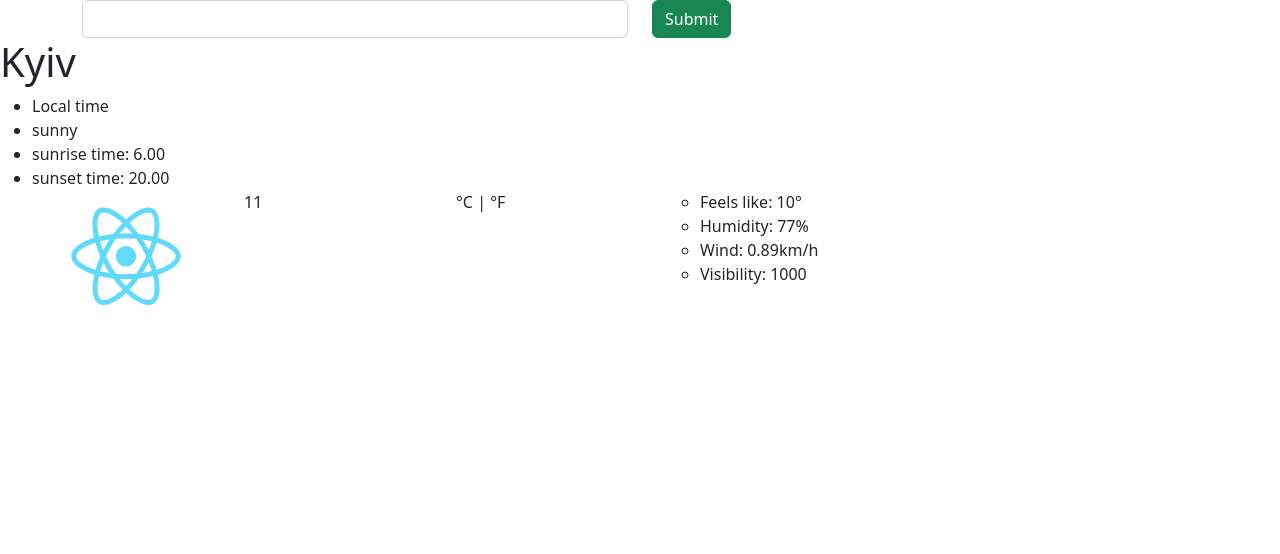
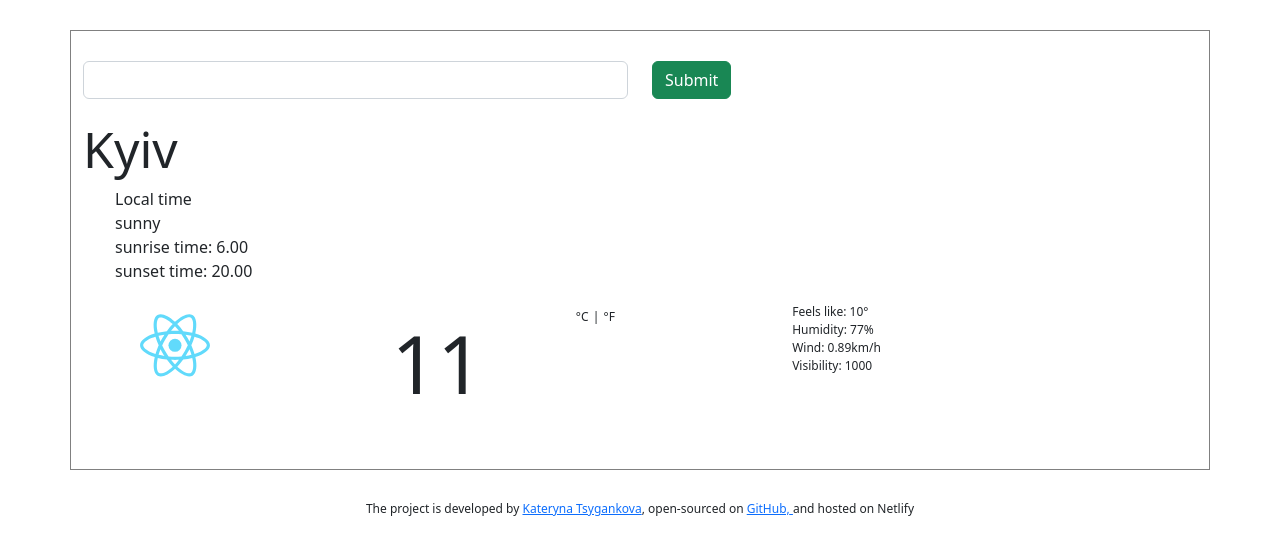
Before and after one commit to tsyganek/shecodes_final_project_react, a React (Create React App) app in the folder my-app/: page / in a window 1280 px wide. Shown: the top 554 px of the page. Built offline with nearby package versions, Linux system fonts and the light colour scheme.

Commit message:
app styles added

```diff
--- /dev/null
+++ b/my-app/src/Footer.js
@@ -0,0 +1,21 @@
+import React from "react";
+import "./index.css";
+
+export default function Footer() {
+  return (
+    <footer>
+      <p>
+        The project is developed by{" "}
+        <a href="https://www.linkedin.com/in/kateryna-tsygankova-15a429244/">
+          Kateryna Tsygankova
+        </a>
+        , open-sourced on{" "}
+        <a href="https://github.com/tsyganek/shecodes_final_project_react">
+          {" "}
+          GitHub,{" "}
+        </a>
+        and hosted on Netlify
+      </p>
+    </footer>
+  );
+}
--- a/my-app/src/Weather.js
+++ b/my-app/src/Weather.js
@@ -1,4 +1,6 @@
 import React from "react";
+import WeatherInfo from "./WeatherInfo.js";
+import "./index.css";
 import "bootstrap/dist/css/bootstrap.min.css";
 
 export default function Weather() {
@@ -16,6 +18,7 @@ export default function Weather() {
           </div>
         </div>
       </form>
+      <WeatherInfo />
     </div>
   );
 }
--- a/my-app/src/WeatherInfo.js
+++ b/my-app/src/WeatherInfo.js
@@ -1,26 +1,31 @@
 import React from "react";
+import "./index.css";
 import "bootstrap/dist/css/bootstrap.min.css";
 import logo from "./logo.svg";
 
 export default function WeatherInfo() {
   return (
-    <div>
-      <h1>Kyiv</h1>
+    <div className="mainWeatherBlock">
+      <h1 className="cityName">Kyiv</h1>
       <ul>
-        <li>Local time</li>
-        <li>sunny</li>
-        <li>sunrise time: 6.00</li>
-        <li>sunset time: 20.00</li>
-        <div className="row">
-          <div className="col-2">
+        <li classname="localTime">Local time</li>
+        <li className="currentWeather">sunny</li>
+        <li className="sunset">sunrise time: 6.00</li>
+        <li className="sunrise">sunset time: 20.00</li>
+        <div className="row weatherBlock">
+          <div className="col-3">
             <img src={logo} />
           </div>
-          <div className="col-2">11</div>
           <div className="col-2">
-            <span>°C</span> <span>|</span> <span>°F</span>
+            <span className="currentTemperature">11</span>
           </div>
-          <div className="col-4">
-            <ul>
+          <div className="col-2">
+            <span className="degrees">°C</span>{" "}
+            <span className="degrees">|</span>{" "}
+            <span className="degrees">°F</span>
+          </div>
+          <div className="col-3">
+            <ul className="weatherData">
               <li>Feels like: 10°</li>
               <li>Humidity: 77%</li>
               <li>Wind: 0.89km/h</li>
--- a/my-app/src/index.css
+++ b/my-app/src/index.css
@@ -1,13 +1,61 @@
 body {
-  margin: 0;
-  font-family: -apple-system, BlinkMacSystemFont, 'Segoe UI', 'Roboto', 'Oxygen',
-    'Ubuntu', 'Cantarell', 'Fira Sans', 'Droid Sans', 'Helvetica Neue',
+  font-family: -apple-system, BlinkMacSystemFont, "Segoe UI", "Roboto", "Oxygen",
+    "Ubuntu", "Cantarell", "Fira Sans", "Droid Sans", "Helvetica Neue",
     sans-serif;
   -webkit-font-smoothing: antialiased;
   -moz-osx-font-smoothing: grayscale;
 }
 
 code {
-  font-family: source-code-pro, Menlo, Monaco, Consolas, 'Courier New',
+  font-family: source-code-pro, Menlo, Monaco, Consolas, "Courier New",
     monospace;
 }
+
+.container {
+  margin: 30px;
+  padding: 30px;
+  min-width: 600px;
+  border: grey 1px solid;
+}
+
+footer {
+  margin: 10px auto;
+  text-align: center;
+  font-size: 12px;
+}
+
+form {
+  margin-bottom: 20px;
+}
+
+img {
+  width: 120px;
+}
+
+ul {
+  list-style: none;
+}
+
+.weatherData li {
+  font-size: 12px;
+}
+
+span {
+  font-size: 12px;
+}
+
+.cityName {
+  font-size: 50px;
+}
+
+.weatherBlock {
+  padding-top: 20px;
+}
+
+.currentTemperature {
+  font-size: 80px;
+}
+
+.localTime {
+  font-weight: 700;
+}
--- a/my-app/src/index.js
+++ b/my-app/src/index.js
@@ -2,14 +2,14 @@ import React from "react";
 import ReactDOM from "react-dom/client";
 import "./index.css";
 import Weather from "./Weather.js";
-import WeatherInfo from "./WeatherInfo.js";
+import Footer from "./Footer.js";
 import reportWebVitals from "./reportWebVitals";
 
 const root = ReactDOM.createRoot(document.getElementById("root"));
 root.render(
   <React.StrictMode>
     <Weather />
-    <WeatherInfo />
+    <Footer />
   </React.StrictMode>
 );
 reportWebVitals();
```
